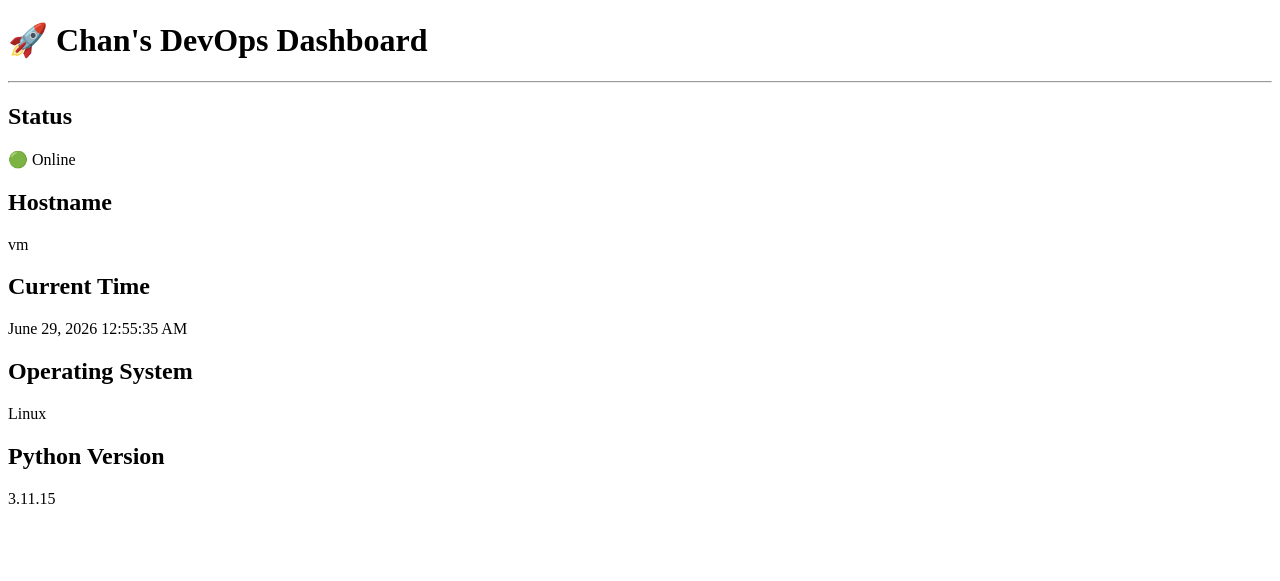
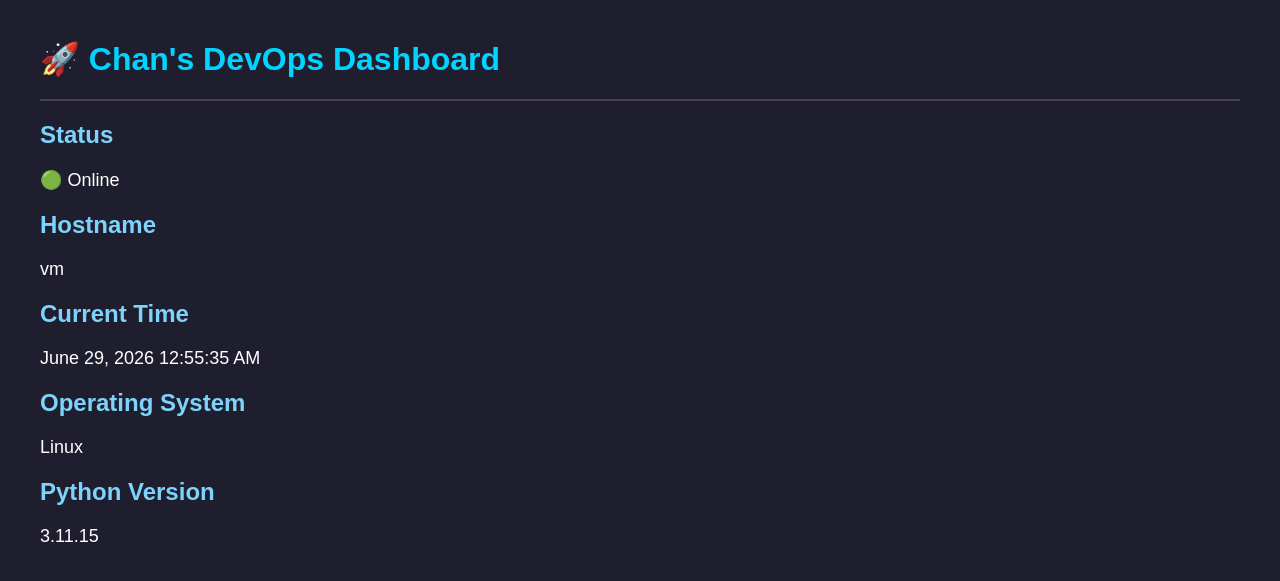
Before and after one commit to chandler44/server-dashboard, a Flask app: page / in a window 1280 px wide. Shown: the top 581 px of the page. Run offline with Flask 3, Linux system fonts and the light colour scheme.

Commit message:
Refactor app to use HTML templates

```diff
--- /dev/null
+++ b/static/style.css
@@ -0,0 +1,22 @@
+body {
+    background-color: #1e1e2f;
+    color: white;
+    font-family: Arial, sans-serif;
+    margin: 40px;
+}
+
+h1 {
+    color: #00d4ff;
+}
+
+hr {
+    border: 1px solid #444;
+}
+
+h2 {
+    color: #7dd3fc;
+}
+
+p {
+    font-size: 18px;
+}
--- a/templates/index.html
+++ b/templates/index.html
@@ -1,8 +1,12 @@
 <!DOCTYPE html>
-<html>
+<html lang="en">
 
 <head>
+    <meta charset="UTF-8">
+    <meta name="viewport" content="width=device-width, initial-scale=1.0">
     <title>Chan's DevOps Dashboard</title>
+
+    <link rel="stylesheet" href="{{ url_for('static', filename='style.css') }}">
 </head>
 
 <body>
```
